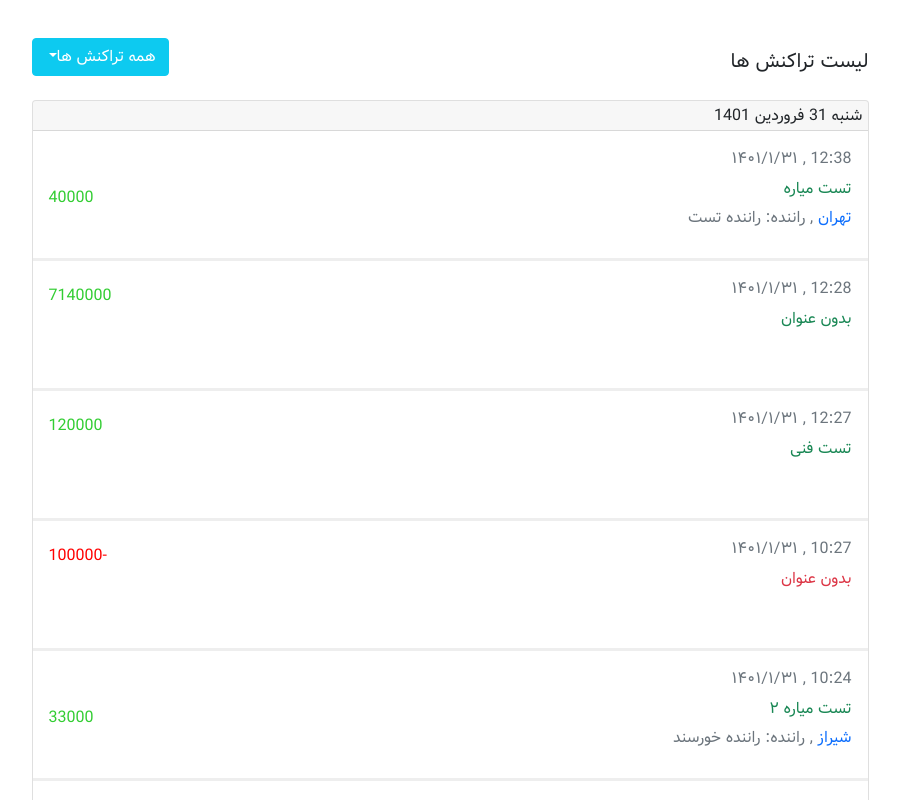
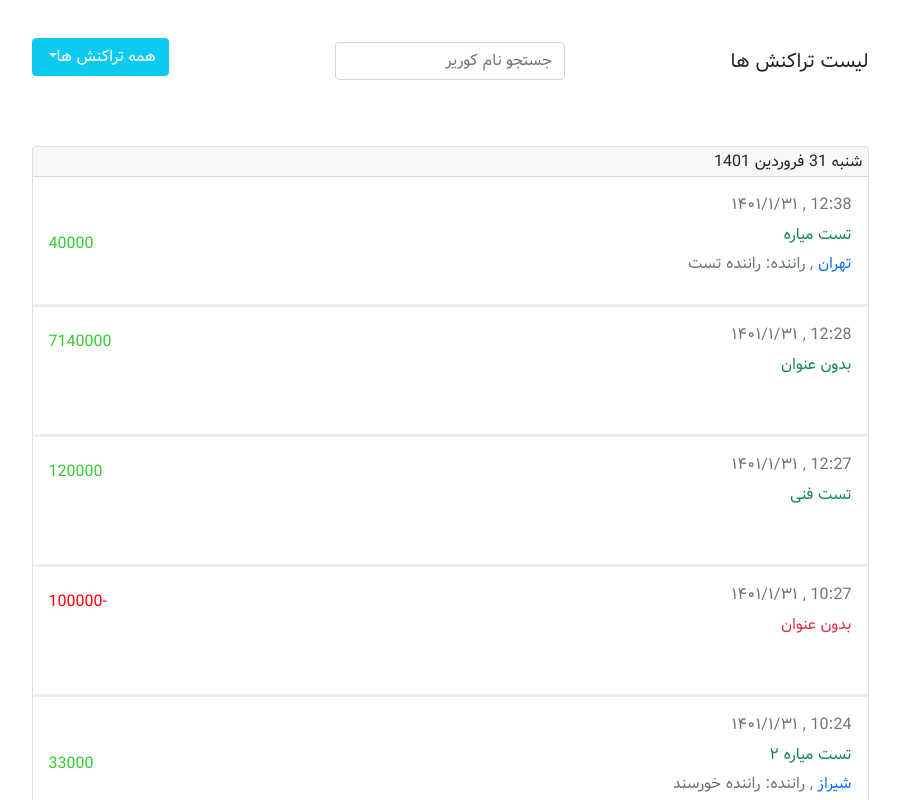
Before and after one commit to masoodhesami/View-restaurant-transactions, a React (Create React App) app: page / in a window 1280 px wide. Shown: the top 800 px of the page, without its empty margins (190-1090 px from the left). Built offline with nearby package versions, Linux system fonts and the light colour scheme.

Commit message:
search-box added

```diff
--- a/src/components/Header/Header.tsx
+++ b/src/components/Header/Header.tsx
@@ -2,14 +2,18 @@ import React from 'react';
 import Dropdown from "../Dropdown/Dropdown";
 import HeaderTitle from "../HeaderTitle/HeaderTitle";
 import styles from "./header.module.css"
+import SearchBox from "../SearchBox/SearchBox";
 
 const Header = () => {
     return (
         <>
-            <div className={`d-flex justify-content-end ${styles.position}`}>
+            <div className={`${styles.flexEnd} ${styles.position}`}>
                 <Dropdown/>
             </div>
             <HeaderTitle/>
+            <div className={`${styles.flexCenter}`}>
+                <SearchBox/>
+            </div>
         </>
     );
 };
--- a/src/components/Header/header.module.css
+++ b/src/components/Header/header.module.css
@@ -8,3 +8,11 @@
     top: 0;
     padding: 5px;
 }
+.flexEnd{
+    display: flex;
+    justify-content: end;
+}
+.flexCenter{
+    display: flex;
+    justify-content: center;
+}
--- a/src/components/Layout/Layout.tsx
+++ b/src/components/Layout/Layout.tsx
@@ -12,7 +12,7 @@ const Layout = (props: iProps) => {
                 <div className={"row mt-2"}>
                     <div className={"d-flex justify-content-center"}>
                         <div className={"col-9"}>
-                            <div className={"mb-4"}>
+                            <div className={"mb-3"}>
                                 <Header/>
                             </div>
                             {props.children}
--- /dev/null
+++ b/src/components/SearchBox/SearchBox.module.css
@@ -0,0 +1,4 @@
+.position{
+    position: relative;
+    top: -50px;
+}
--- /dev/null
+++ b/src/components/SearchBox/SearchBox.tsx
@@ -0,0 +1,19 @@
+import React from 'react';
+import styles from "./SearchBox.module.css"
+
+const SearchBox = () => {
+    return (
+        <>
+            <div className={"row"}>
+                <div className={"col-12"}>
+                    <form className="form-inline my-lg-0">
+                        <input className={`form-control mr-sm-2 ${styles.position}`} type="search" placeholder="جستجو نام کوریر " aria-label="Search"/>
+                        {/*<button className="btn btn-outline-success my-2 my-sm-0" type="submit">Search</button>*/}
+                    </form>
+                </div>
+            </div>
+        </>
+    );
+};
+
+export default SearchBox;
```
